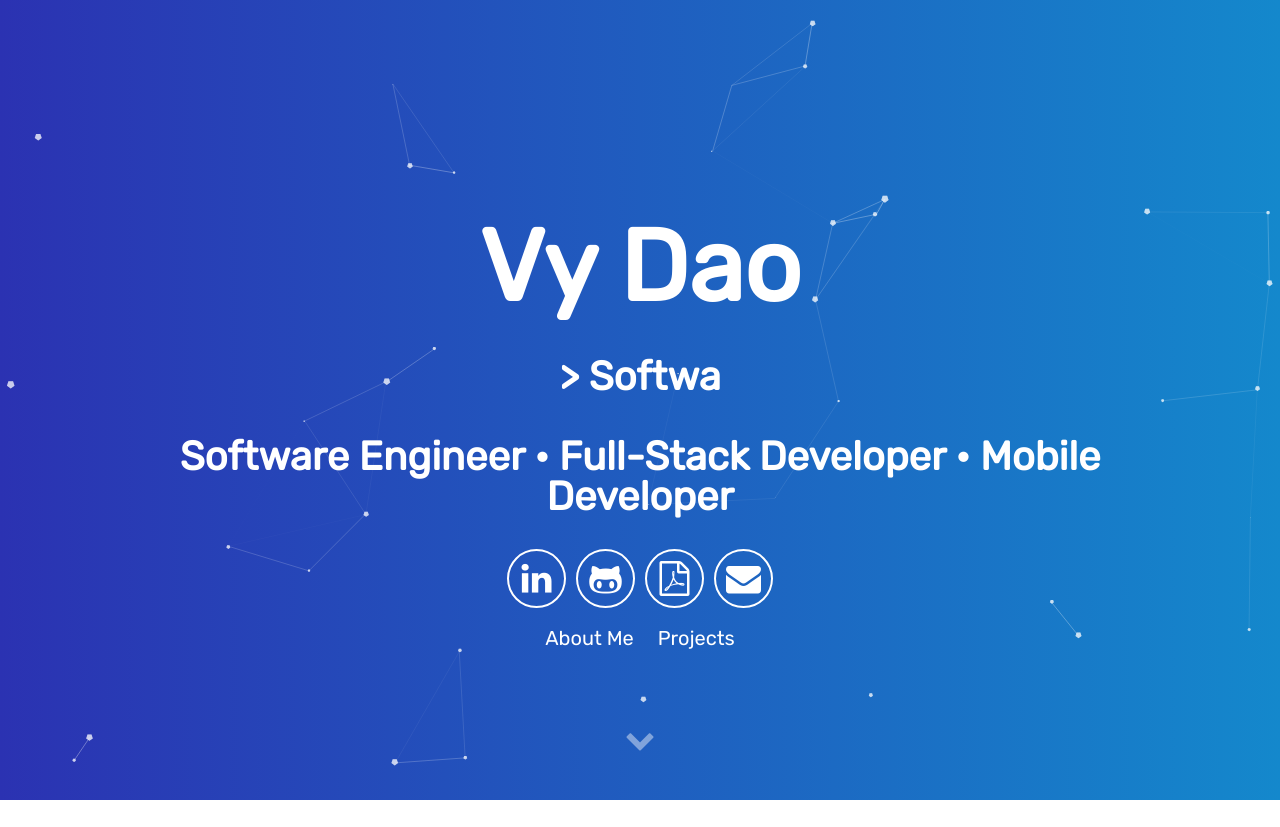
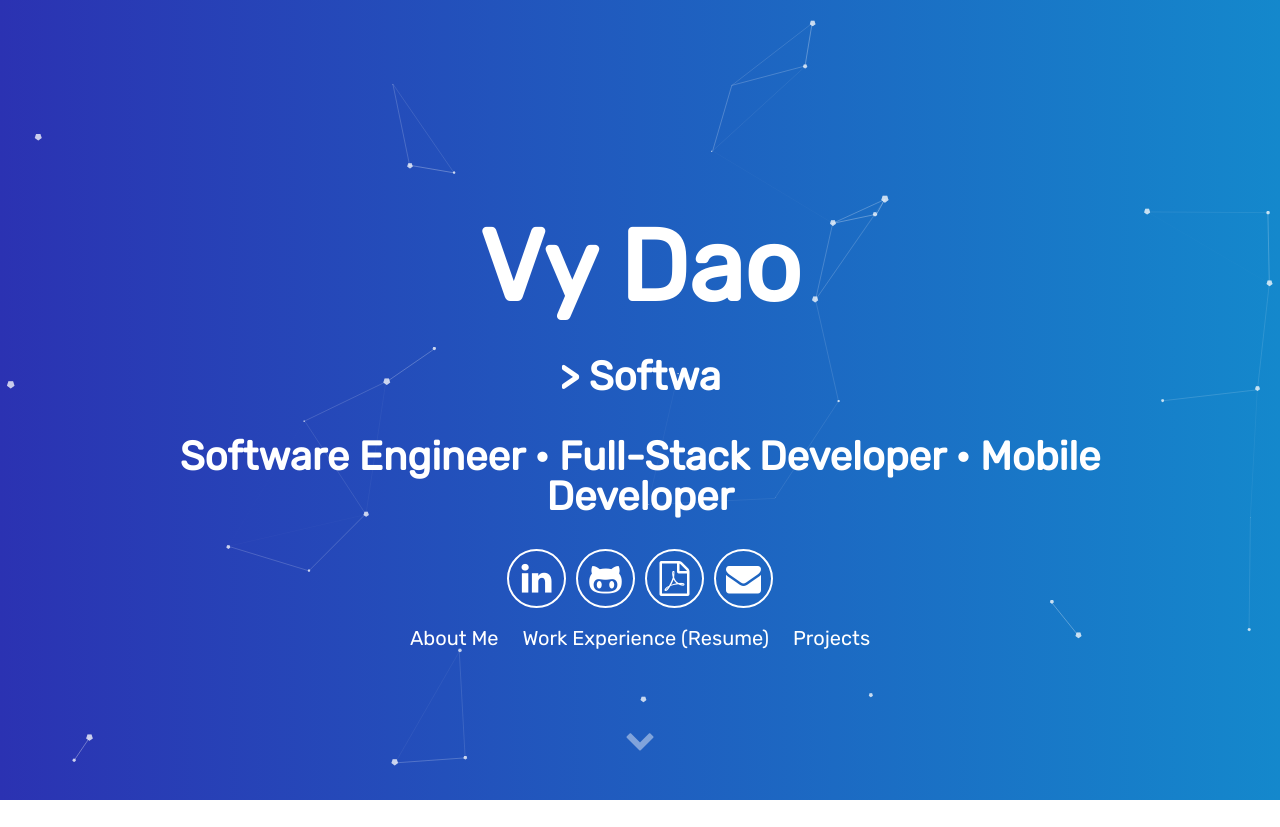
Before and after one commit to Vy-Dao/daoquangvy.github.io, a plain HTML site: page index.html in a window 1280 px wide. Shown: the top 827 px of the page. Drawn offline with nearby package versions, Linux system fonts and the light colour scheme; files whose address does not match are found by name.

Commit message:
Update Work Exp Section

```diff
--- a/index.html
+++ b/index.html
@@ -69,6 +69,7 @@
         </div>
         <div class="header-links">
           <a class="link" href="#about" data-scroll>About Me</a>
+          <a class="link" href="VyDaoResume.pdf" data-scroll>Work Experience (Resume)</a>
           <a class="link" href="#projects" data-scroll>Projects</a>
         </div>
       </div>
```
